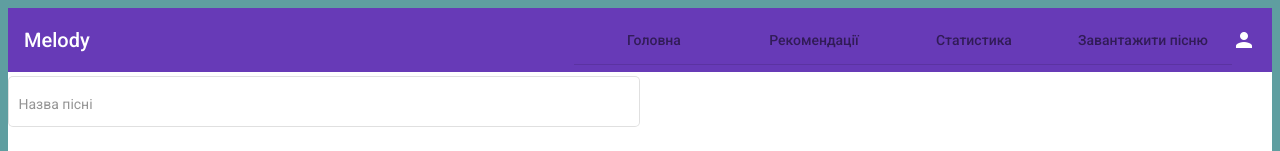
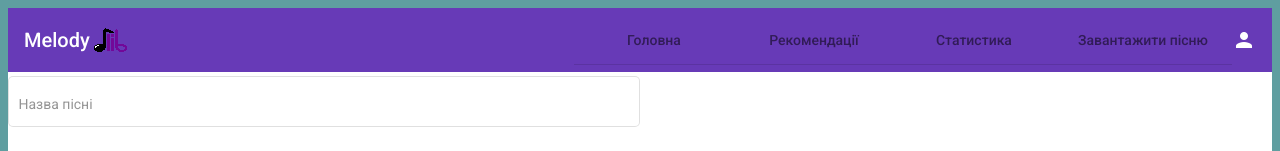
Before and after one commit to Erbidium/Melody, an Angular app in the folder frontend/: page /upload in a window 1280 px wide. Shown: the top 151 px of the page. Built offline with nearby package versions, Linux system fonts and the light colour scheme; no server answers; sample sign-in values are in the browser's storage.

Commit message:
Add application logo

```diff
--- a/frontend/src/app/modules/auth/auth-page/auth-page.component.html
+++ b/frontend/src/app/modules/auth/auth-page/auth-page.component.html
@@ -1,7 +1,7 @@
 <div class="wrapper">
   <mat-card class="auth-card">
     <div class="card-header">
-      <div class="application-name">Melody</div>
+      <div class="application-name">Melody <img src="assets/header/logo.png" alt="header-logo" /></div>
     </div>
     <mat-card-content>
       <mat-tab-group>
--- a/frontend/src/app/modules/auth/auth-page/auth-page.component.sass
+++ b/frontend/src/app/modules/auth/auth-page/auth-page.component.sass
@@ -13,6 +13,9 @@
   color: gray
   font-weight: bold
   text-align: center
+  display: flex
+  align-items: center
+  justify-content: center
 
 .form-inputs
   display: flex
--- a/frontend/src/app/shared/components/header/header.component.html
+++ b/frontend/src/app/shared/components/header/header.component.html
@@ -1,5 +1,5 @@
 <mat-toolbar color="primary">
-  <span>Melody</span>
+  <span>Melody<img src="assets/header/logo.png" alt="header-logo" /></span>
   <nav mat-tab-nav-bar>
     <a
       mat-tab-link
--- a/frontend/src/app/shared/components/header/header.component.sass
+++ b/frontend/src/app/shared/components/header/header.component.sass
@@ -3,3 +3,10 @@ nav
 
 mat-icon
     cursor: pointer
+
+span
+    align-items: center
+    display: flex
+    img
+        margin-left: 2%
+        margin-right: 2%
```
Also changed, not shown: frontend/src/assets/header/logo.png (added).
